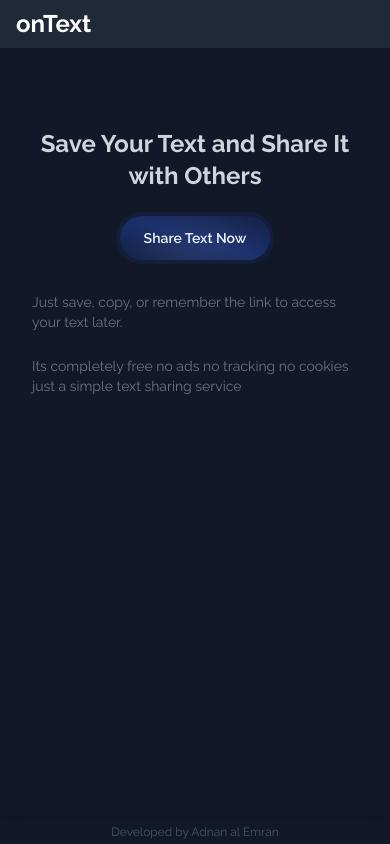
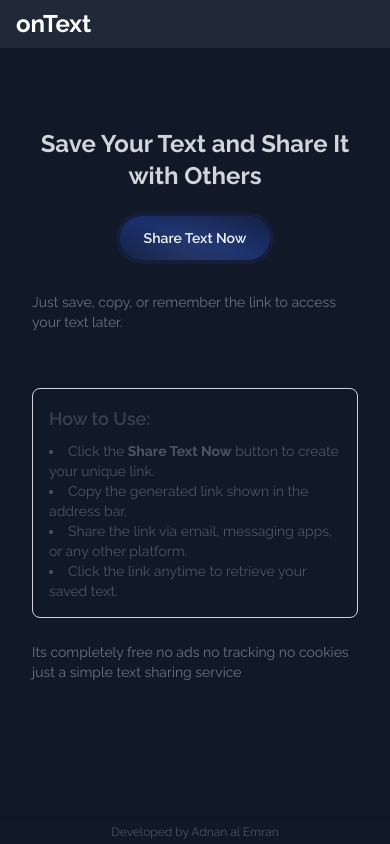
Before and after one commit to adnanalemran/onText, a React (Vite) app: page / in a window 390 px wide. Built offline with nearby package versions, Linux system fonts and the light colour scheme.

Commit message:
Refactor Home component to remove hidden class from a div

```diff
--- a/src/components/Home.jsx
+++ b/src/components/Home.jsx
@@ -28,7 +28,7 @@ const Home = () => {
                 Just save, copy, or remember the link to access your text later.
             </p>
 
-            <div className="mt-14 p-4 border border-gray-300 rounded-lg  shadow-sm hidden lg:inline">
+            <div className="mt-14 p-4 border border-gray-300 rounded-lg  shadow-sm ">
                 <h3 className="text-lg font-semibold text-gray-700 mb-2">How to Use:</h3>
                 <ul className="list-disc list-inside text-gray-600">
                     <li>Click the <strong>Share Text Now</strong> button to create your unique link.</li>
```
